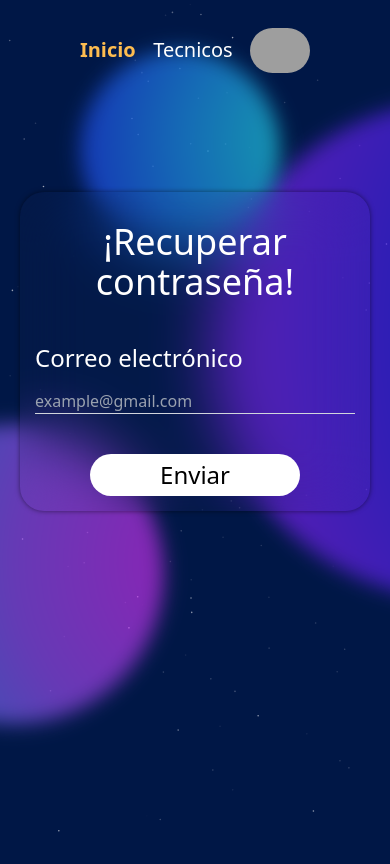
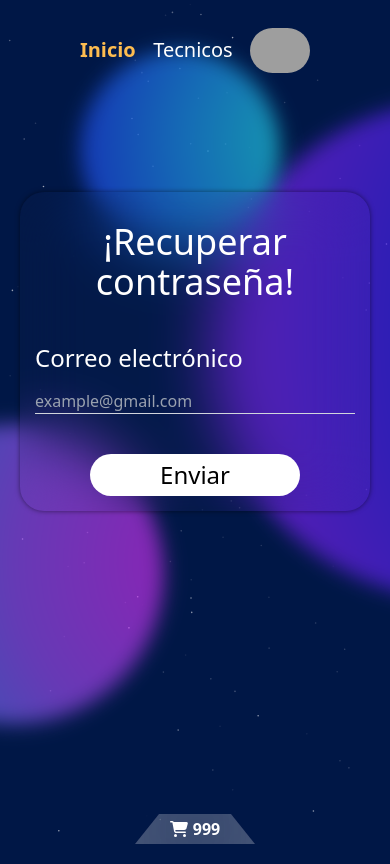
Before and after one commit to RedGas722/RedGas, a React (Vite) app: page /Login/ForgotPassword in a window 390 px wide. Built offline with nearby package versions, Linux system fonts and the light colour scheme; grey boxes are pictures that could not be loaded.

Commit message:
feat: Change the Header's style in Scroll-y

```diff
--- a/src/App.jsx
+++ b/src/App.jsx
@@ -1,6 +1,6 @@
 import './index.css'
 import { Routes, Route } from 'react-router-dom'
-// import ShopCart from "./UI/ShopCart/ShopCart"
+import ShopCart from "./UI/ShopCart/ShopCart"
 import { Animations } from "./Animations/Animations"
 import { MainPage } from './Pages/MainPage/MainPage'
 import { Register } from './Pages/Register/Register'
@@ -19,7 +19,7 @@ export function App() {
 				<Route path='/Login/ForgotPassword' element={<ForgotPassword />} />
 				<Route path='/Login/ForgotPassword/Recovery' element={<RecoveryPassword />} />
 			</Routes>
-			{/* <ShopCart /> */}
+			<ShopCart />
 		</div>
 	)
 }
--- a/src/Layouts/Header/Header.jsx
+++ b/src/Layouts/Header/Header.jsx
@@ -1,8 +1,7 @@
-import SearchBarr from "../../UI/Header/SearchBarr/SearchBarr";
-import Navs from "../../UI/Header/Nav/Nav";
-import ProfilePhoto from "../../UI/Header/ProfilePhoto/ProfilePhoto";
-import Logo from '../../assets/Images/red_gas.webp'
-import React, { useState, useEffect } from 'react';
+import { SearchBarr } from "../../UI/Header/SearchBarr/SearchBarr";
+import { Navs } from "../../UI/Header/Nav/Nav";
+import { ProfilePhoto } from "../../UI/Header/ProfilePhoto/ProfilePhoto";
+import { useState, useEffect } from 'react';
 import './Header.css'
 
 export const Header = () => {
@@ -11,7 +10,7 @@ export const Header = () => {
 
     useEffect(() => {
         const handleScroll = () => {
-            setScrolled(window.scrollY > 50); // cambia a true si bajaste más de 50px
+            setScrolled(window.scrollY > 50);
         };
 
         window.addEventListener('scroll', handleScroll);
@@ -20,7 +19,7 @@ export const Header = () => {
 
     return (
         <div id="Header" className={`Header items-center w-[100%] h-fit sticky top-0 z-[10000] ${scrolled ? 'scrolled' : ''}`} >
-            {scrolled ? <img src={Logo} className="w-[50px] flex justify-self-center" /> : ''}
+            {scrolled ? <h2 className="flex justify-self-center font-bold text-4xl text-[var(--Font-Nav)]">Red Gas</h2> : ''}
             <SearchBarr />
             <Navs />
             <ProfilePhoto />
--- a/src/UI/Header/ProfilePhoto/ProfilePhoto.jsx
+++ b/src/UI/Header/ProfilePhoto/ProfilePhoto.jsx
@@ -5,7 +5,7 @@ import './ProfilePhoto.css'
 
 export const ProfilePhoto = () => {
     return (
-        <div id='photo' className='w-fit' >
+        <div id='photo' className='w-fit flex justify-self-center' >
             <NavLink to="/Login" ><img src='https://preview.redd.it/0mdq2qu0da591.jpg?width=640&crop=smart&auto=webp&s=b1a1e5bbac40f0c40e8391a62224ff74cdb25009' alt="React Logo" className='w-[60px] rounded-full'/></NavLink>
         </div>
     )
--- a/src/UI/ShopCart/ShopCart.jsx
+++ b/src/UI/ShopCart/ShopCart.jsx
@@ -5,7 +5,7 @@ import { faCartShopping } from "@fortawesome/free-solid-svg-icons";
 export const ShopCart = () => {
 	return (
 		<section className="cards_shadow clip-path-shop-cart2 w-fit  text-white flex justify-center items-center ">
-			<div className="sect_cart clip-path-shop-cart flex justify-start items-center gap-[5px] rounded-tl-[5px]">
+			<div className="clip-path-shop-cart flex justify-center items-center gap-[5px]">
 				<FontAwesomeIcon
 					icon={faCartShopping}
 					alt="Carrito de compras"
--- a/src/index.css
+++ b/src/index.css
@@ -26,19 +26,20 @@
   --color-2_circle-3: #2196F3a4;
   --color-3_circle-3: #212CF2a4;
   /* Circles color-end----------------- Body-color-beggin */
-  --Bacground-body:#001746;
+  --Bacground-body: #001746;
   /* Body-color-end----------------- Font-Nav*/
-  --Font-Nav:#FDBC50;
+  --Font-Nav: #FDBC50;
+}
 
+#root {
+  padding: 0 80px 40px 80px;
+}
 
-}
-#root{
-  padding: 0 80px;
-}
 body {
   background: var(--Bacground-body);
   background-size: cover;
 }
+
 @layer utilities {
   .bg-glass {
     background-color: var(--glass-bacground);
@@ -48,44 +49,54 @@ body {
     backdrop-filter: var(--glass-bacground-blur);
   }
 
-  .bg-glass-total{
+  .bg-glass-total {
     background-color: var(--glass-bacground);
     backdrop-filter: var(--glass-bacground-blur);
   }
-  .bg-glass-total1{
+
+  .bg-glass-total1 {
     background-color: rgba(255, 255, 255, 0.048);
     backdrop-filter: var(--glass-bacground-blur);
   }
-  .shadow_box{
+
+  .shadow_box {
     box-shadow: 3px 3px 5px rgba(0, 0, 0, 0.5);
   }
-  .shadow_box_RL{
+
+  .shadow_box_RL {
     box-shadow: 0px 0px 5px rgba(0, 0, 0, 0.5);
   }
+
   .clip-path-triangle {
     clip-path: polygon(0% 0%, 0 100%, 40% 100%, 59% 82%, 100% 82%, 100% 0);
   }
+
   .clip-path-triangle-inverse {
     clip-path: polygon(100% 100%, 0 100%, 25% 68%, 100% 68%);
   }
+
   .clip-path-shop-cart {
-    clip-path: polygon(0 0, 60% 0, 100% 100%, 0% 100%);
+    clip-path: polygon(20% 0%, 80% 0%, 100% 100%, 0% 100%);
     width: 120px;
     height: 30px;
-    box-shadow: inset 0px 4px 6px rgba(0, 0, 0, 0.3);
+    box-shadow: inset 0px 1px 80px rgba(255, 255, 255, 0.3);
     background-color: var(--glass-bacground);
     backdrop-filter: var(--glass-bacground-blur);
     padding: 5px 0 0 0;
   }
-  .clip-path-shop-cart2{
+
+  .clip-path-shop-cart2 {
     position: fixed;
     bottom: 0;
-    left: 0;
+    left: 50%;
+    right: 50%;
+    transform: translate(-50%, 0%);
     z-index: 1000;
   }
 }
+
 @media screen and (max-width: 768px) {
-  #root{
-    padding: 0 20px;
+  #root {
+    padding: 0 20px 20px 20px;
   }
 }
```
